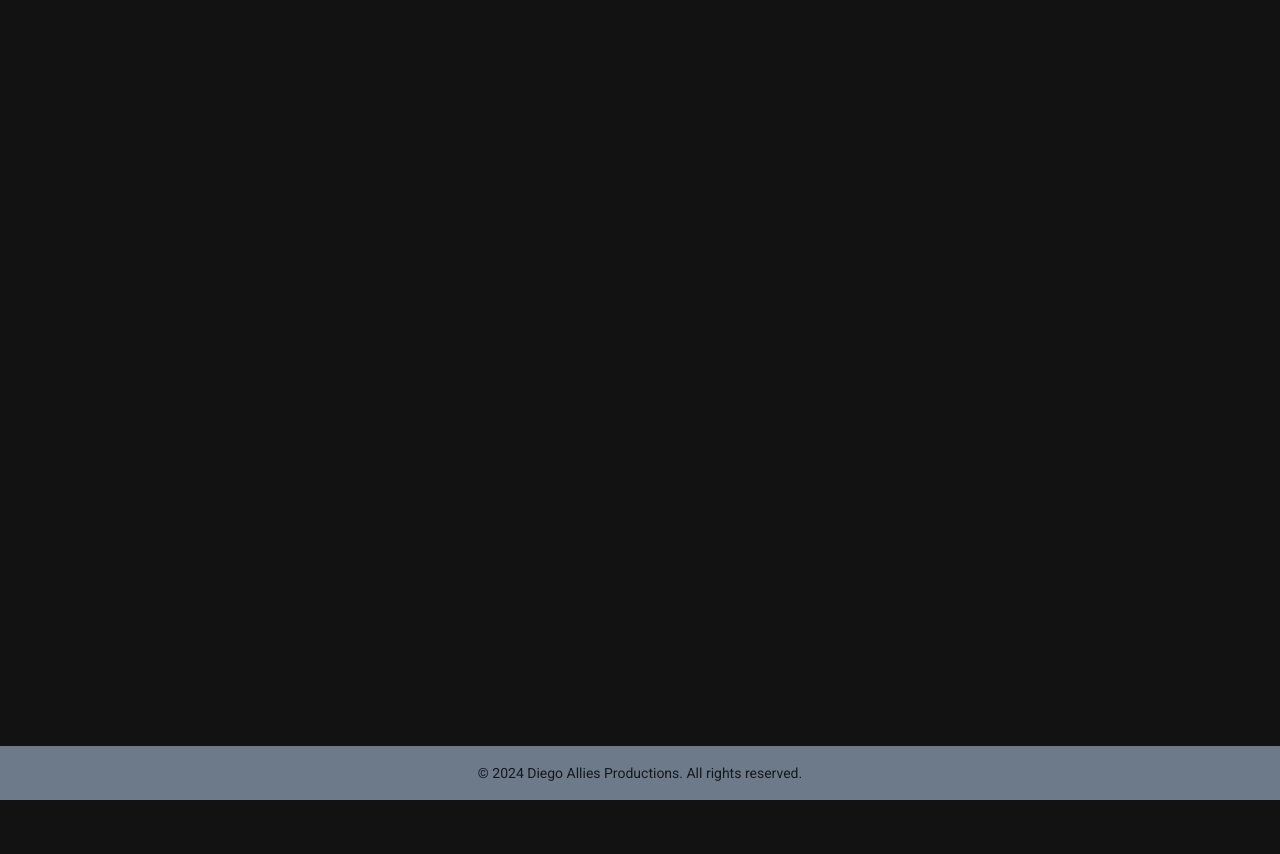
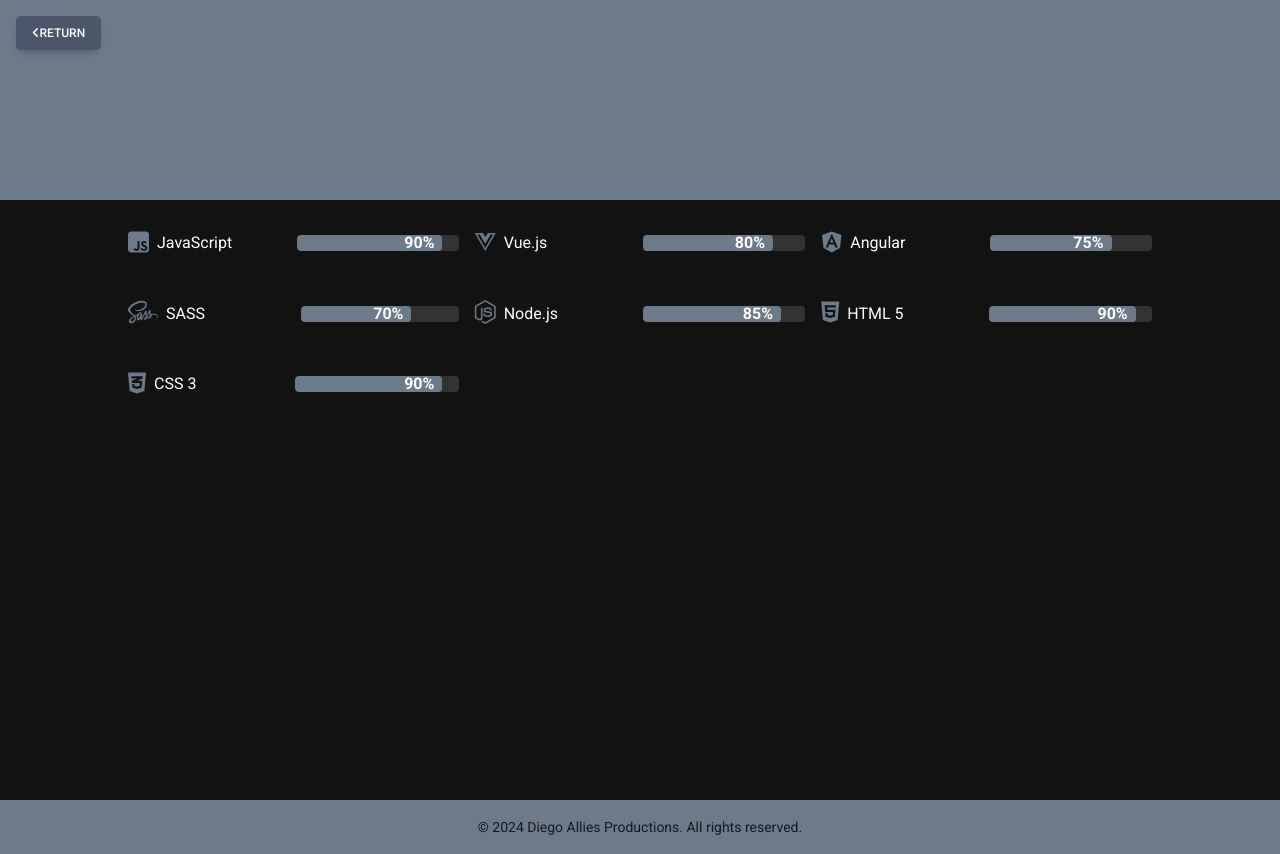
Before and after one commit to diegoallies/diego-portfolio, a Vue app: page /skills in a window 1280 px wide. Before the commit the page ends 800 px from the top, so only its background shows below. Built offline with nearby package versions, Linux system fonts and the light colour scheme.

Commit message:
skills falling into place
skills falling into place

```diff
--- /dev/null
+++ b/src/components/SkillBar.vue
@@ -0,0 +1,63 @@
+<template>
+  <div class="skill-bar-container">
+    <div class="skill-icon"><i :class="icon"></i></div>
+    <span class="skill-label">{{ label }}</span>
+    <div class="skill-bar">
+      <div class="skill-bar-fill" :style="{ width: percentage + '%' }">
+        <span>{{ percentage }}%</span>
+      </div>
+    </div>
+  </div>
+</template>
+
+<script>
+export default {
+  name: 'SkillBar',
+  props: {
+    label: String,
+    percentage: Number,
+    icon: String
+  }
+};
+</script>
+
+<style scoped>
+.skill-bar-container {
+  display: flex;
+  align-items: center;
+  margin: 0.5rem 0;
+}
+
+.skill-icon {
+  font-size: 1.5rem;
+  margin-right: 0.5rem;
+  color: #6c7a89; /* Color of icons */
+}
+
+.skill-label {
+  flex: 1;
+  text-align: left;
+  margin-right: 1rem;
+}
+
+.skill-bar {
+  background-color: #333;
+  border-radius: 0.25rem;
+  flex-grow: 1;
+  height: 1rem;
+  overflow: hidden;
+}
+
+.skill-bar-fill {
+  background-color: #6c7a89;
+  border-radius: 0.25rem;
+  display: flex;
+  align-items: center;
+  justify-content: flex-end;
+  height: 100%;
+  padding-right: 0.5rem;
+  color: #fff;
+  font-weight: bold;
+  transition: width 1s ease-in-out;
+}
+</style>
--- a/src/router/index.js
+++ b/src/router/index.js
@@ -24,8 +24,8 @@ const routes = [
     component: Contact
   },
   {
-    path: '/skill',
-    name: 'Skill',
+    path: '/skills',
+    name: 'Skills',
     component: Skills
   },
   {
--- a/src/views/Home.vue
+++ b/src/views/Home.vue
@@ -30,7 +30,7 @@
       <div class="navigation">
         <router-link to="/about" class="btn btn-custom">About</router-link>
         <router-link to="/skills" class="btn btn-custom">Skills</router-link>
-        <router-link to="/projects" class="btn btn-custom">Projects</router-link>
+        <!-- <router-link to="/projects" class="btn btn-custom">Projects</router-link> -->
         <router-link to="/contact" class="btn btn-custom">Contact</router-link>
       </div>
       <div class="social-links">
--- a/src/views/Skills.vue
+++ b/src/views/Skills.vue
@@ -1,120 +1,80 @@
 <template>
-    <div class="skill-container">
-        <div class="row">
-            <div class="col-12 col-md-6 left-col">
-                <router-link to="/" class="btn back-btn"><i class="fas fa-angle-left"></i> Back to Home</router-link>
-                <img src="https://i.postimg.cc/c4Y3sc1q/D85-ADA04-101-D-40-F4-9521-EFE0957-CFCAE.jpg" alt="Diego Allies" class="hero-image">
+    <div class="skills-page">
+      <!-- Cover Image with Return Button -->
+      <div class="cover-container">
+        <router-link to="/" class="btn back-btn">
+          <i class="fas fa-angle-left"></i>
+          <span>Return</span>
+        </router-link>
       </div>
-            <div class="col-12 col-md-6 right-col">
-                <h1 class="skills-title">Skills</h1>
-                <div class="skill-entry" v-for="skill in skills" :key="skill.name">
-                    <div class="skill-name">{{ skill.name }}</div>
-                    <div class="progress">
-                        <div class="progress-bar" :style="{width: skill.level}"></div>
+
+      <!-- Skills Section -->
+      <div class="skills-grid">
+        <!-- Each SkillBar component represents a skill with a labelled bar to the set percentage -->
+        <skill-bar label="JavaScript" icon="fab fa-js-square" percentage="90"></skill-bar>
+        <skill-bar label="Vue.js" icon="fab fa-vuejs" percentage="80"></skill-bar>
+        <skill-bar label="Angular" icon="fab fa-angular" percentage="75"></skill-bar>
+        <skill-bar label="SASS" icon="fab fa-sass" percentage="70"></skill-bar>
+        <skill-bar label="Node.js" icon="fab fa-node-js" percentage="85"></skill-bar>
+        <skill-bar label="HTML 5" icon="fab fa-html5" percentage="90"></skill-bar>
+        <skill-bar label="CSS 3" icon="fab fa-css3-alt" percentage="90"></skill-bar>
+        <!-- Add other skill bars here -->
+        <!-- ... -->
       </div>
     </div>
-            </div>
-        </div>
-    </div>
-    <Footer />
   </template>
 
   <script>
-    import Footer from '@/components/Footer.vue';
+  import SkillBar from '@/components/SkillBar.vue';
 
   export default {
+    name: 'Skills',
     components: {
-            Footer
-        },
-        data() {
-            return {
-                skills: [
-                    { name: 'JavaScript', level: '85%' },
-                    { name: 'Vue.js', level: '90%' },
-                    { name: 'Angular', level: '75%' },
-                    { name: 'Next.js', level: '80%' },
-                    { name: 'Node.js', level: '80%' },
-                    { name: 'MongoDB', level: '80%' },
-                    { name: 'Firebase', level: '70%' },
-                    { name: 'HTML', level: '95%' },
-                    { name: 'CSS/SASS', level: '95%' },
-                    { name: 'MySQL', level: '85%' },
-                    // Add more skills as needed here
-                ]
-            };
+      SkillBar
     }
   };
   </script>
 
   <style scoped>
-    .skill-container {
+  .skills-page {
     display: flex;
-        min-height: 100vh;
-        background-color: #eff3f6;
+    flex-direction: column;
+    align-items: center;
+    background-color: #121212;
+    color: #ffffff;
+    text-align: center;
+    padding-bottom: 200px; /* Adjust for footer */
+    height: 100vh; /* Adjust the height of this component to prevent scrolling */
+    overflow: hidden; /* Hide overflow */
   }
 
-    .left-col {
-        padding: 20px;
-    }
-
-    .hero-image {
+  .cover-container {
+    background-color: #6c7a89;
+    height: 200px;
+    position: relative;
     width: 100%;
-        max-width: 100%;
-        height: auto;
-        display: block;
-        margin-bottom: 20px;
-    }
-
-    .right-col {
-        background: #363636;
-        color: #fff;
-        padding: 40px;
-    }
-
-    .skills-title {
-        font-size: 2rem;
-        margin-bottom: 20px;
-    }
-
-    .skill-entry {
-        margin-bottom: 20px;
-    }
-
-    .skill-name {
-        font-size: 1.2rem;
-        margin-bottom: 5px;
-    }
-
-    .progress {
-        background: #ccc;
-        border-radius: 2px;
-    }
-
-    .progress-bar {
-        height: 10px;
-        border-radius: 2px;
-        background: #4caf50;
-        transition: width 0.6s ease;
   }
 
   .btn.back-btn {
-        margin-bottom: 30px;
-        color: #fff;
-        background-color: transparent;
-        border: 1px solid #fff;
+    position: absolute;
+    top: 1rem;
+    left: 1rem;
+    background-color: #4c566a;
+    color: #ffffff;
+    border: none;
+    padding: 0.5rem 1rem;
+    border-radius: 5px;
+    text-decoration: none;
   }
 
-    @media (max-width: 767px) {
-        .skill-container {
-            flex-direction: column;
+  .skills-grid {
+    display: grid;
+    grid-template-columns: repeat(auto-fill, minmax(300px, 1fr));
+    gap: 1rem;
+    width: 80%;
+    padding-top: 1rem;
   }
 
-        .right-col {
-            padding: 20px;
-        }
+  /* Style for .cover-container, .btn.back-btn, as well as additional global styles are unchanged */
 
-        .skills-title {
-            font-size: 1.5rem;
-        }
-    }
   </style>
```
Lines whose indentation alone changed are shown as unchanged.
